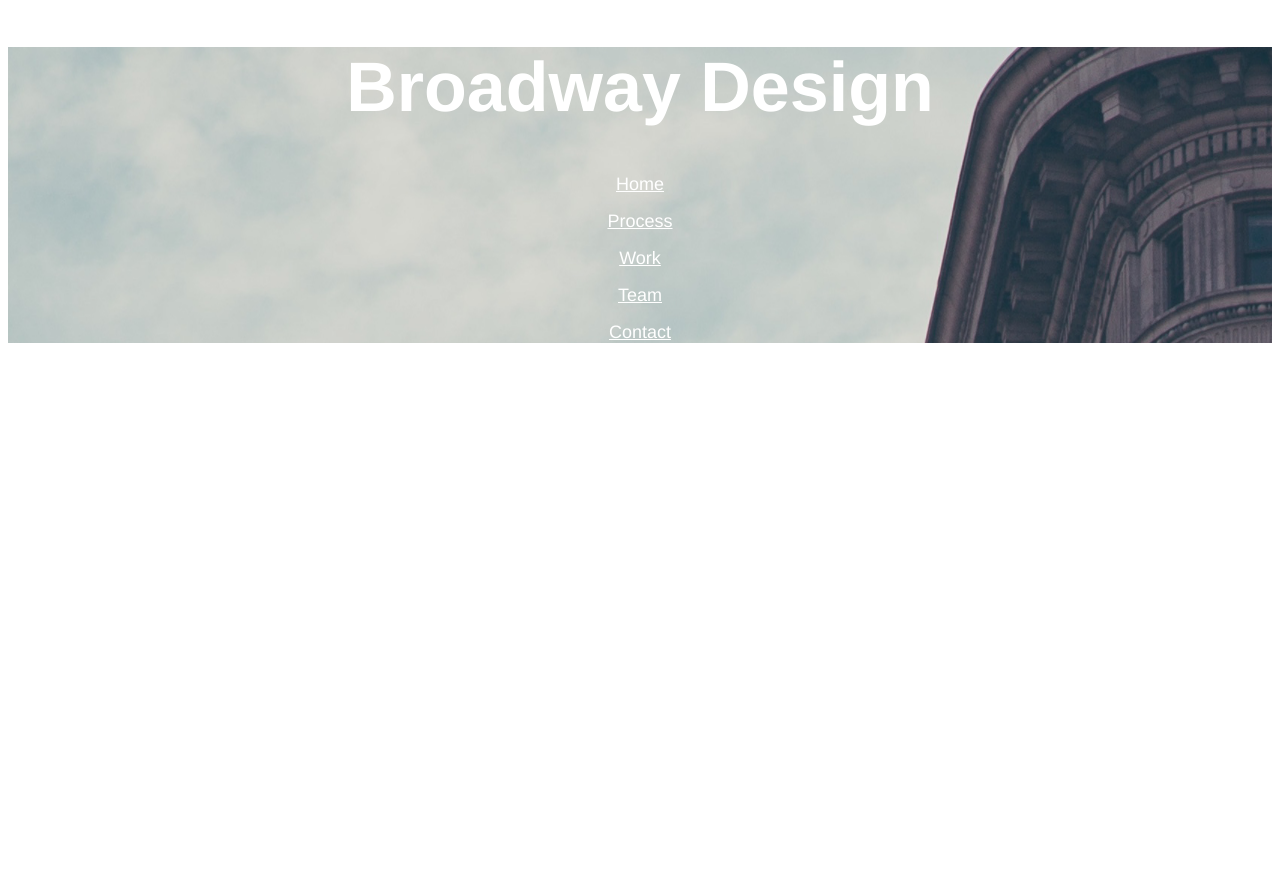
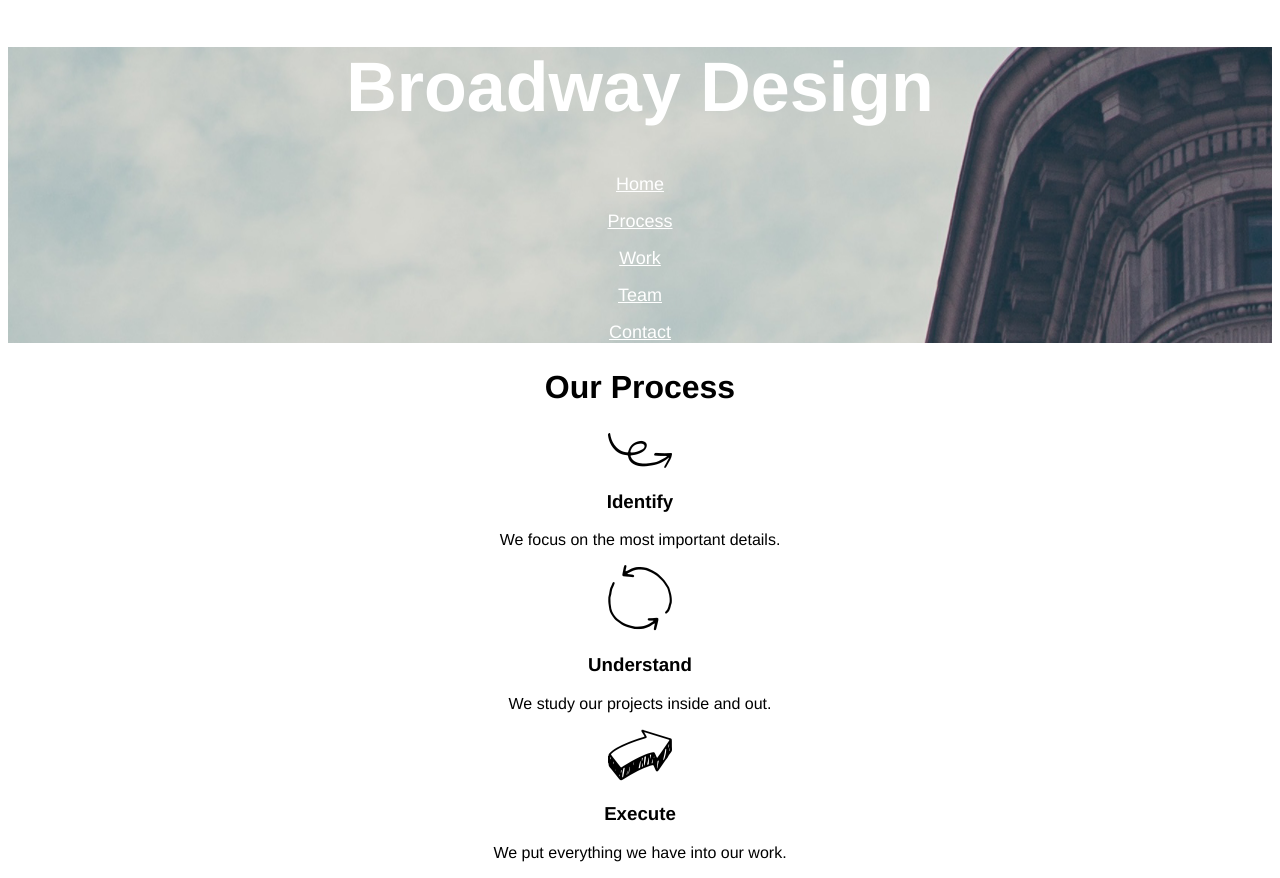
Before and after one commit to eja0623/broadway, a plain HTML site: page index.html in a window 1280 px wide. Before the commit the page ends 800 px from the top, so only its background shows below. Drawn offline with Linux system fonts and the light colour scheme.

Commit message:
add main process images

```diff
--- a/index.html
+++ b/index.html
@@ -25,8 +25,28 @@
     <a class="top-nav" href="#contact">Contact</a>
   </p>
   </div>
+
   <!--main section-->
-
+  <div>
+    <h2 id="process" class="explain">Our Process</h2>
+  </div>
+  <div class="middle">
+    <div>
+      <img src="./resources/images/identify.png" alt="curly arrow">
+      <h3>Identify</h3>
+      <p>We focus on the most important details.</p>
+    </div>
+    <div>
+      <img src="./resources/images/understand.png" alt="circle arrows">
+      <h3>Understand</h3>
+      <p>We study our projects inside and out.</p>
+    </div>
+    <div>
+      <img src="./resources/images/execute.png" alt="3d arrow">
+      <h3>Execute</h3>
+      <p>We put everything we have into our work.</p>
+    </div>
+  </div>
 </body>
 
 </html>
--- a/resources/css/styles.css
+++ b/resources/css/styles.css
@@ -16,3 +16,16 @@ body {
   font-size: 18px;
   color: white;
 }
+
+h1, h2, h3 {
+  font-weight: bold;
+}
+
+.explain {
+  font-size: 32px;
+  text-align: center;
+}
+
+.middle {
+  text-align: center;
+}
```
Also changed, not shown: resources/images/execute.png (added), resources/images/identify.png (added), resources/images/identify.svg (added), resources/images/understand.png (added), 1 other file.
